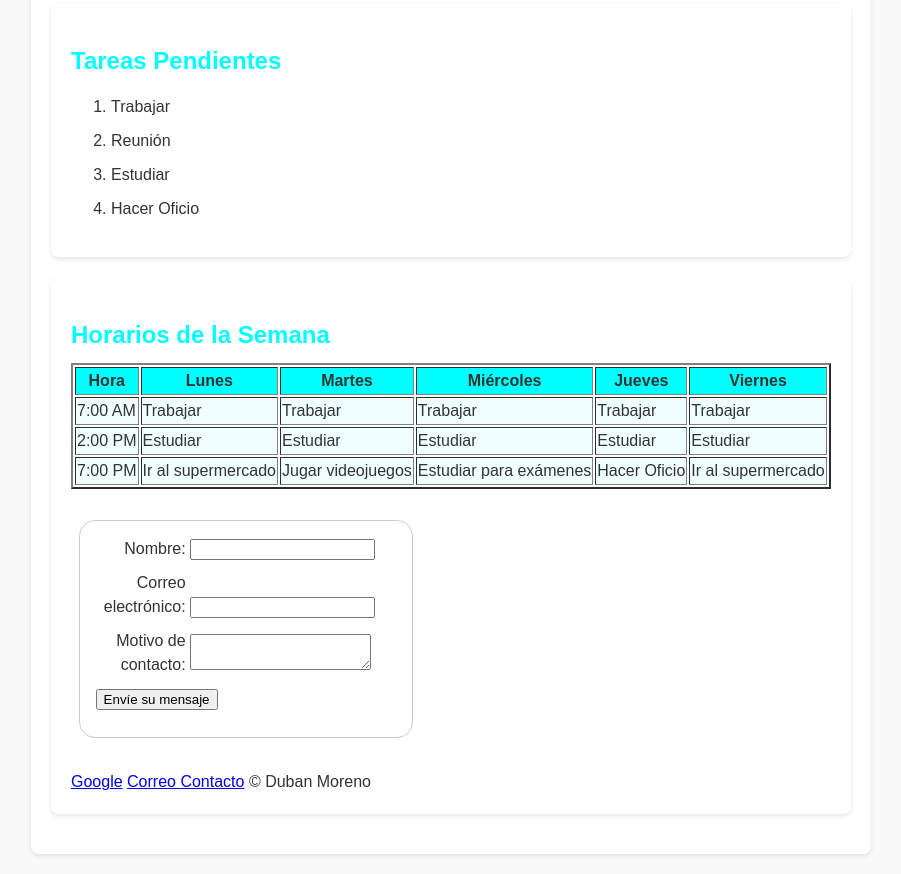
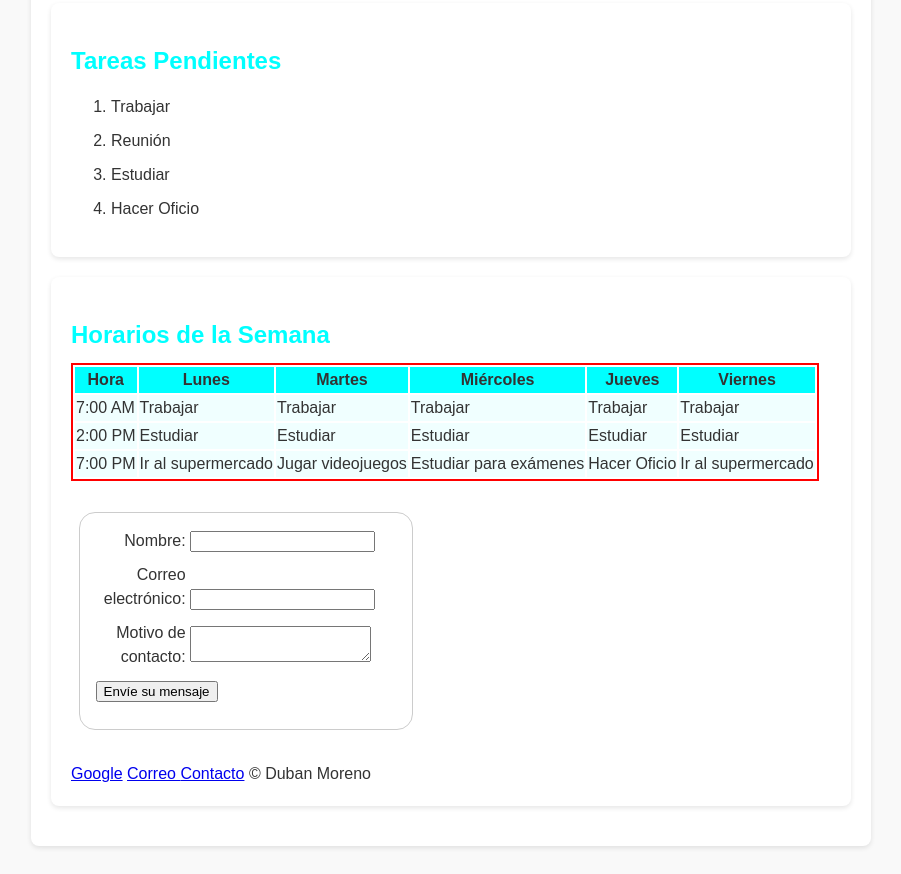
Before and after one commit to Duban159/Duban159.github.io, a plain HTML site: page Index.html in a window 1280 px wide. Shown: the part 894-1768 px from the top of the page, without its empty margins (189-1090 px from the left). Drawn offline with Linux system fonts and the light colour scheme.

Commit message:
laboratorio4.1

```diff
--- a/Index.html
+++ b/Index.html
@@ -80,7 +80,7 @@
     <section id="Horarios de la semana">
         <h2 class="section-title">Horarios de la Semana</h2>
         <table class="schedule-table">
-    <table border="2">
+    <table style="border:2px red solid">
     <thead>
         <tr>
             <th>Hora</th>
```
